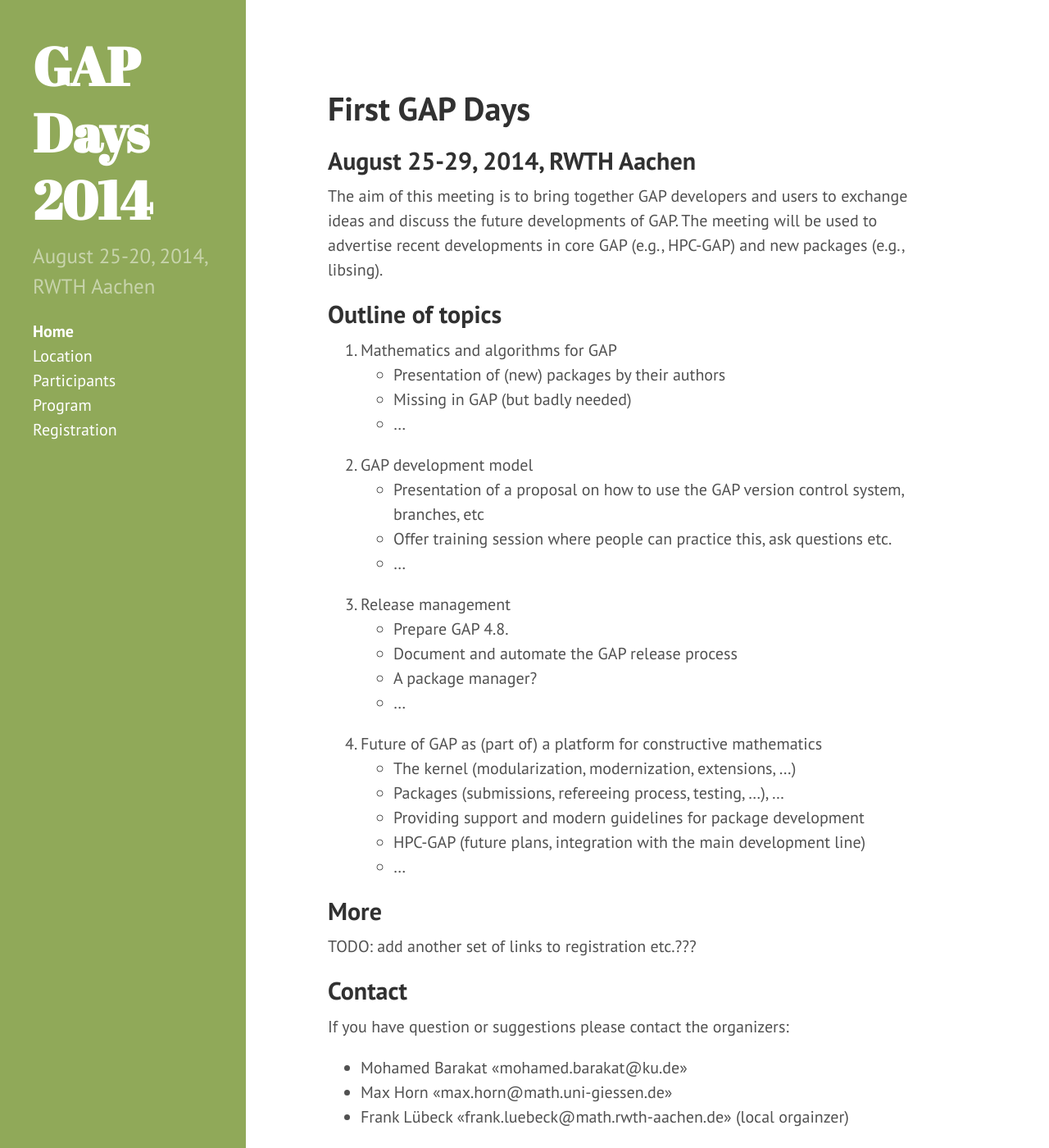
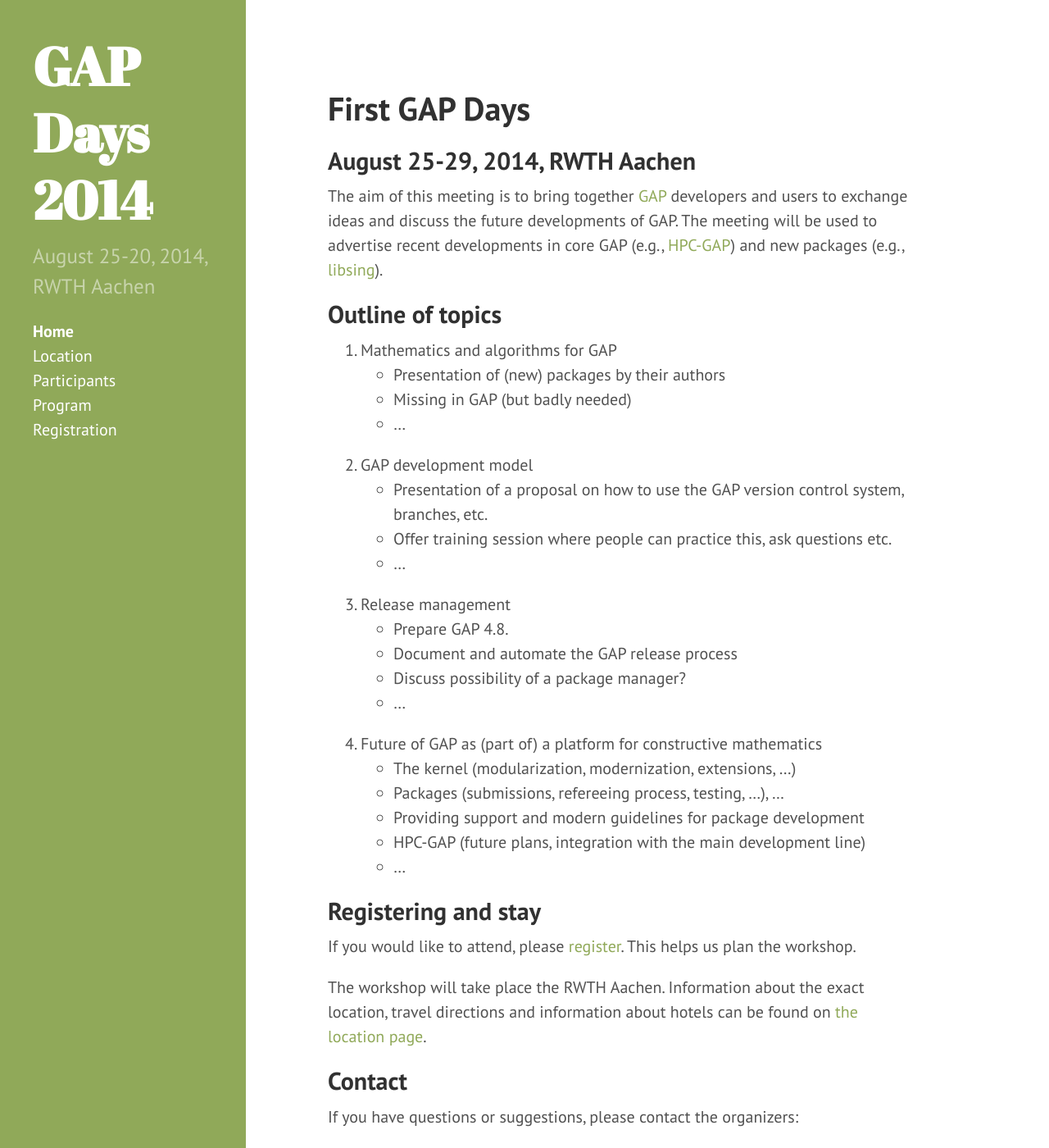
Before and after one commit to olexandr-konovalov/gapdays2014, a Jekyll site: the page built from index.md, in a window 1280 px wide and 1400 px high. Shown: the whole window at 82% size. Built offline with Jekyll 4.4.1, drawn with Linux system fonts in a browser that asks for light colours; Markdown is read by kramdown in place of the engine named in the settings; some of the changed text lies outside the part shown.

Commit message:
Update main page

```diff
--- a/index.md
+++ b/index.md
@@ -6,7 +6,11 @@ title: Home
 # First GAP Days
 ## August 25-29, 2014, RWTH Aachen
 
-The aim of this meeting is to bring together GAP developers and users to exchange ideas and discuss the future developments of GAP. The meeting will be used to advertise recent developments in core GAP (e.g., HPC-GAP) and new packages (e.g., libsing).
+The aim of this meeting is to bring together [GAP](http://www.gap-system.org)
+developers and users to exchange ideas and discuss the future developments of
+GAP. The meeting will be used to advertise recent developments in core GAP
+(e.g., [HPC-GAP](http://www-circa.mcs.st-and.ac.uk/hpcgap.php))
+and new packages (e.g., [libsing](http://gap-system.github.io/libsing/)).
 
 
 ## Outline of topics
@@ -16,13 +20,13 @@ The aim of this meeting is to bring together GAP developers and users to exchang
 	* Missing in GAP (but badly needed)
 	* ...
 2. GAP development model
-	* Presentation of a proposal on how to use the GAP version control system, branches, etc
+	* Presentation of a proposal on how to use the GAP version control system, branches, etc.
 	* Offer training session where people can practice this, ask questions etc.
 	* ...
 3. Release management
 	* Prepare GAP 4.8.
 	* Document and automate the GAP release process
-	* A package manager?
+	* Discuss possibility of a package manager?
 	* ...
 4. Future of GAP as (part of) a platform for constructive mathematics
 	* The kernel (modularization, modernization, extensions, …)
@@ -31,14 +35,19 @@ The aim of this meeting is to bring together GAP developers and users to exchang
 	* HPC-GAP (future plans, integration with the main development line)
 	* ...
 
-## More
+## Registering and stay
 
-TODO: add another set of links to registration etc.???
+If you would like to attend, please [register](/register). This helps us
+plan the workshop.
+
+The workshop will take place the RWTH Aachen. Information about the
+exact location, travel directions and information about hotels
+can be found on [the location page](/location).
 
 ## Contact
 
-If you have question or suggestions please contact the organizers:
+If you have questions or suggestions, please contact the organizers:
 
-* Mohamed Barakat <<mohamed.barakat@ku.de>>
-* Max Horn <<max.horn@math.uni-giessen.de>>
-* Frank Lübeck <<frank.luebeck@math.rwth-aachen.de>> (local orgainzer)
+* [Mohamed Barakat](mailto:mohamed.barakat@ku.de)
+* [Max Horn](mailto:max.horn@math.uni-giessen.de)
+* [Frank Lübeck](mailto:frank.luebeck@math.rwth-aachen.de) (local organizer)
```
